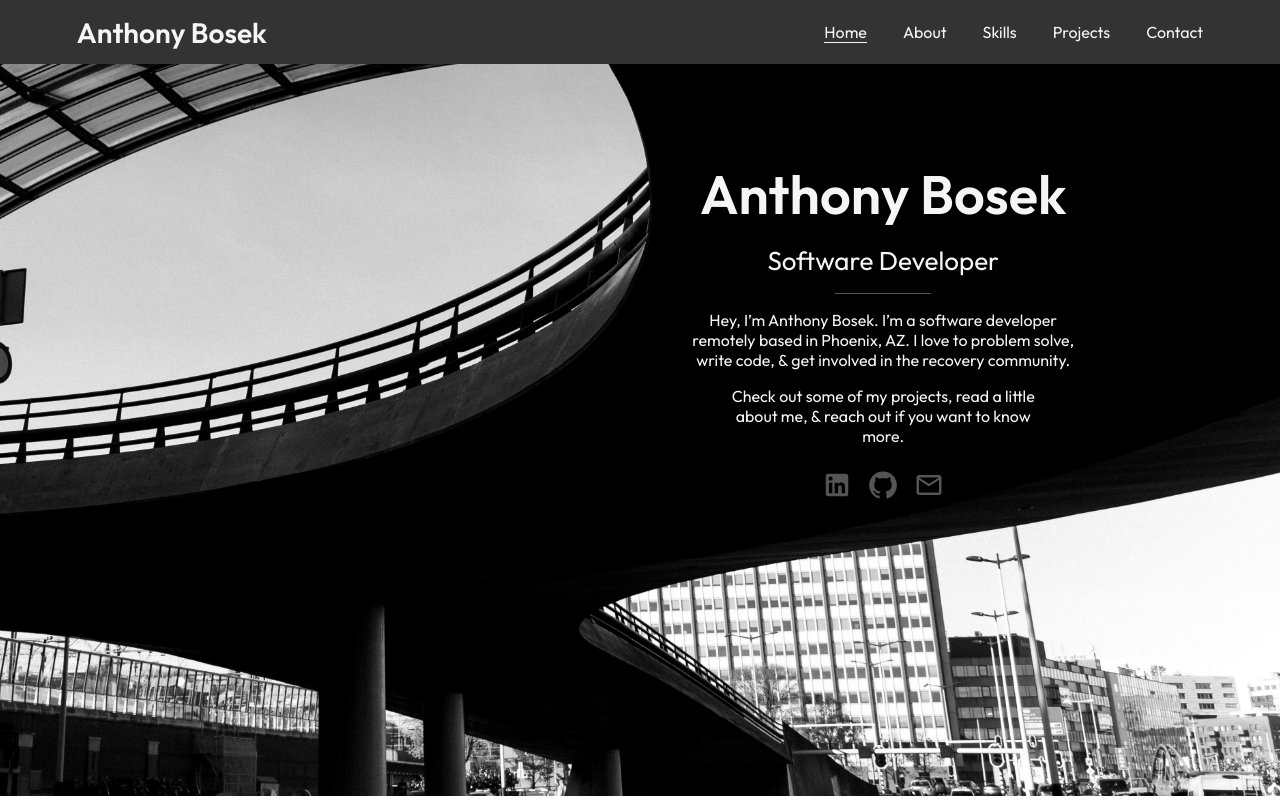
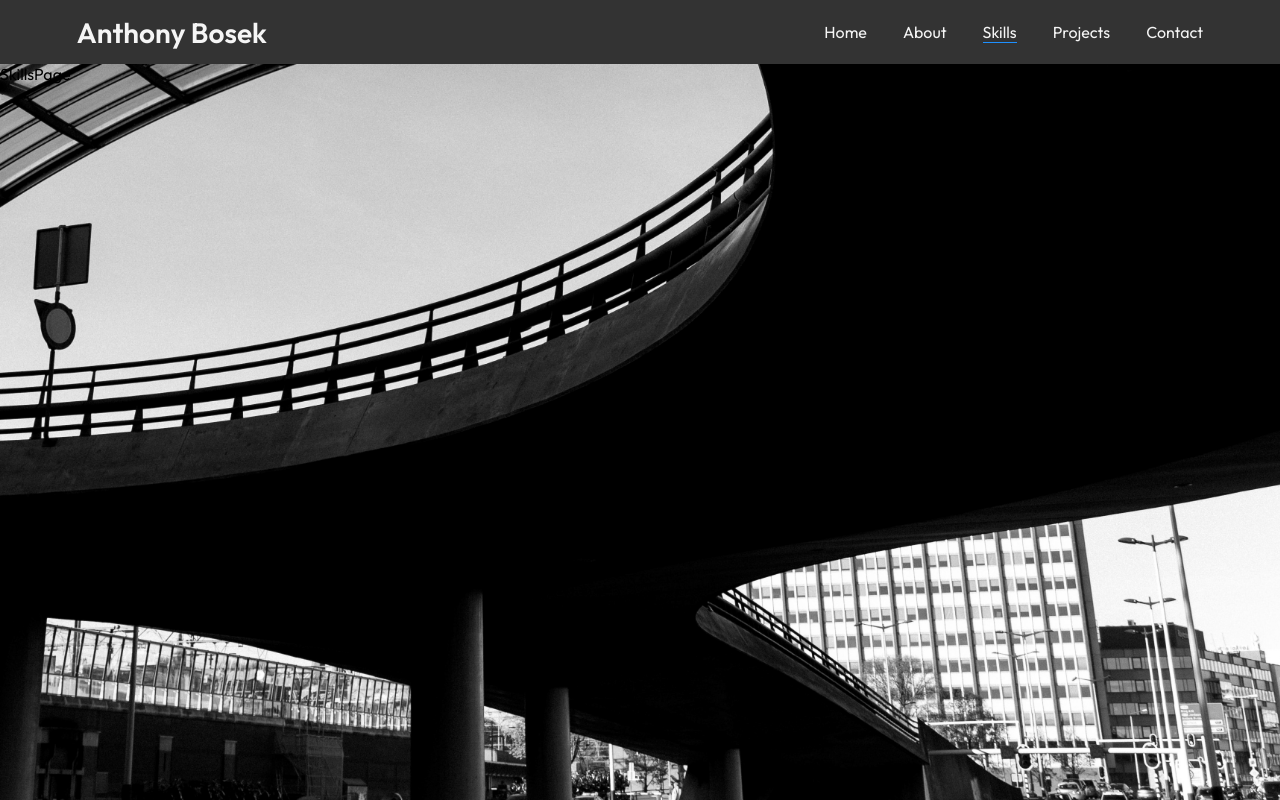
Before and after one commit to anthonyBosek/reactPortfolio, a React (Create React App) app in the folder client/: page /skills in a window 1280 px wide. Built offline with nearby package versions, Linux system fonts and the light colour scheme.

Commit message:
navbar functionality

```diff
--- a/client/src/App.js
+++ b/client/src/App.js
@@ -1,11 +1,24 @@
+import { BrowserRouter, Routes, Route } from "react-router-dom";
 import Navbar from "./views/Navbar";
 import HomePage from "./views/HomePage";
+import AboutPage from "./views/AboutPage";
+import SkillsPage from "./views/SkillsPage";
+import ProjectsPage from "./views/ProjectsPage";
+import ContactPage from "./views/ContactPage";
 
 function App() {
   return (
     <div className="app">
-      <Navbar />
-      <HomePage />
+      <BrowserRouter>
+        <Navbar />
+        <Routes>
+          <Route path="/" element={<HomePage />} />
+          <Route path="/about" element={<AboutPage />} />
+          <Route path="/skills" element={<SkillsPage />} />
+          <Route path="/projects" element={<ProjectsPage />} />
+          <Route path="/contact" element={<ContactPage />} />
+        </Routes>
+      </BrowserRouter>
     </div>
   );
 }
--- a/client/src/components/RegularTxt.jsx
+++ b/client/src/components/RegularTxt.jsx
@@ -4,7 +4,6 @@ import { styled } from "@mui/system";
 const RegularTxt = styled(Box)({
   fontWeight: "regular",
   fontSize: "1rem",
-  color: "whitesmoke",
 });
 
 export default RegularTxt;
--- a/client/src/index.css
+++ b/client/src/index.css
@@ -9,6 +9,8 @@ body,
   padding: 0;
   margin: 0;
   font-family: "Outfit", sans-serif;
+  background-image: url("assets/images/bg.jpg");
+  background-size: cover;
 }
 
 .title {
@@ -16,10 +18,25 @@ body,
   font-size: 1.75rem;
   color: whitesmoke;
 }
+.title:hover {
+  cursor: pointer;
+  color: dodgerblue;
+}
+.link {
+  text-decoration: none;
+  color: whitesmoke;
+}
+.link:hover {
+  color: dodgerblue;
+}
+.active {
+  border-bottom: 1px solid dodgerblue;
+}
 
-.home-page {
+/* .home-page,
+.about-page {
   background-image: url("assets/images/bg.jpg");
   background-size: cover;
   background-position: center;
   height: 91.5vh;
-}
+} */
--- a/client/src/views/AboutPage.jsx
+++ b/client/src/views/AboutPage.jsx
@@ -0,0 +1,12 @@
+import React from "react";
+import { Box } from "@mui/material";
+
+const AboutPage = () => {
+  return (
+    <Box className="about-page">
+      <div>AboutPage</div>
+    </Box>
+  );
+};
+
+export default AboutPage;
--- /dev/null
+++ b/client/src/views/ContactPage.jsx
@@ -0,0 +1,7 @@
+import React from "react";
+
+const ContactPage = () => {
+  return <div>ContactPage</div>;
+};
+
+export default ContactPage;
--- a/client/src/views/HomePage.jsx
+++ b/client/src/views/HomePage.jsx
@@ -24,7 +24,7 @@ const HomePage = () => {
         <Box fontSize="26px" fontWeight="500" m="2vh 0">
           Software Developer
         </Box>
-        <Box width="15%" borderBottom="1px solid #555" />
+        <Box width="15%" borderBottom="1px solid dodgerblue" />
         <Box maxWidth="60%" textAlign="center" m="2vh 0">
           Hey, I’m Anthony Bosek. I’m a software developer remotely based in
           Phoenix, AZ. I love to problem solve, write code, & get involved in
@@ -37,13 +37,31 @@ const HomePage = () => {
         {/* SOCIAL LINKS */}
         <FlexBetween mt="2vh">
           <IconButton>
-            <LinkedInIcon sx={{ fontSize: "30px", color: "#555" }} />
+            <LinkedInIcon
+              sx={{
+                fontSize: "30px",
+                color: "#555",
+                "&:hover": { color: "dodgerblue" },
+              }}
+            />
           </IconButton>
           <IconButton>
-            <GitHubIcon sx={{ fontSize: "30px", color: "#555" }} />
+            <GitHubIcon
+              sx={{
+                fontSize: "30px",
+                color: "#555",
+                "&:hover": { color: "dodgerblue" },
+              }}
+            />
           </IconButton>
           <IconButton>
-            <MailOutlineIcon sx={{ fontSize: "30px", color: "#555" }} />
+            <MailOutlineIcon
+              sx={{
+                fontSize: "30px",
+                color: "#555",
+                "&:hover": { color: "dodgerblue" },
+              }}
+            />
           </IconButton>
         </FlexBetween>
       </FlexBetween>
--- a/client/src/views/Navbar.jsx
+++ b/client/src/views/Navbar.jsx
@@ -1,3 +1,4 @@
+import { NavLink, Link } from "react-router-dom";
 import FlexBetween from "../components/FlexBetween";
 import RegularTxt from "../components/RegularTxt";
 
@@ -9,17 +10,27 @@ const Navbar = () => {
       sx={{ height: "4vh" }}
     >
       <FlexBetween gap="1.75rem">
-        <div className="title">Anthony Bosek</div>
+        <Link to="/" className="link">
+          <div className="title">Anthony Bosek</div>
+        </Link>
       </FlexBetween>
 
       <FlexBetween gap="2.25rem">
-        <RegularTxt sx={{ borderBottom: "1px solid whitesmoke" }}>
-          Home
-        </RegularTxt>
-        <RegularTxt>About</RegularTxt>
-        <RegularTxt>Skills</RegularTxt>
-        <RegularTxt>Projects</RegularTxt>
-        <RegularTxt>Contact</RegularTxt>
+        <NavLink to="/" exact className="link">
+          <RegularTxt>Home</RegularTxt>
+        </NavLink>
+        <NavLink to="/about" className="link">
+          <RegularTxt>About</RegularTxt>
+        </NavLink>
+        <NavLink to="/skills" className="link">
+          <RegularTxt>Skills</RegularTxt>
+        </NavLink>
+        <NavLink to="/projects" className="link">
+          <RegularTxt>Projects</RegularTxt>
+        </NavLink>
+        <NavLink to="/contact" className="link">
+          <RegularTxt>Contact</RegularTxt>
+        </NavLink>
       </FlexBetween>
     </FlexBetween>
   );
--- /dev/null
+++ b/client/src/views/ProjectsPage.jsx
@@ -0,0 +1,7 @@
+import React from "react";
+
+const ProjectsPage = () => {
+  return <div>ProjectsPage</div>;
+};
+
+export default ProjectsPage;
--- /dev/null
+++ b/client/src/views/SkillsPage.jsx
@@ -0,0 +1,7 @@
+import React from "react";
+
+const SkillsPage = () => {
+  return <div>SkillsPage</div>;
+};
+
+export default SkillsPage;
```
